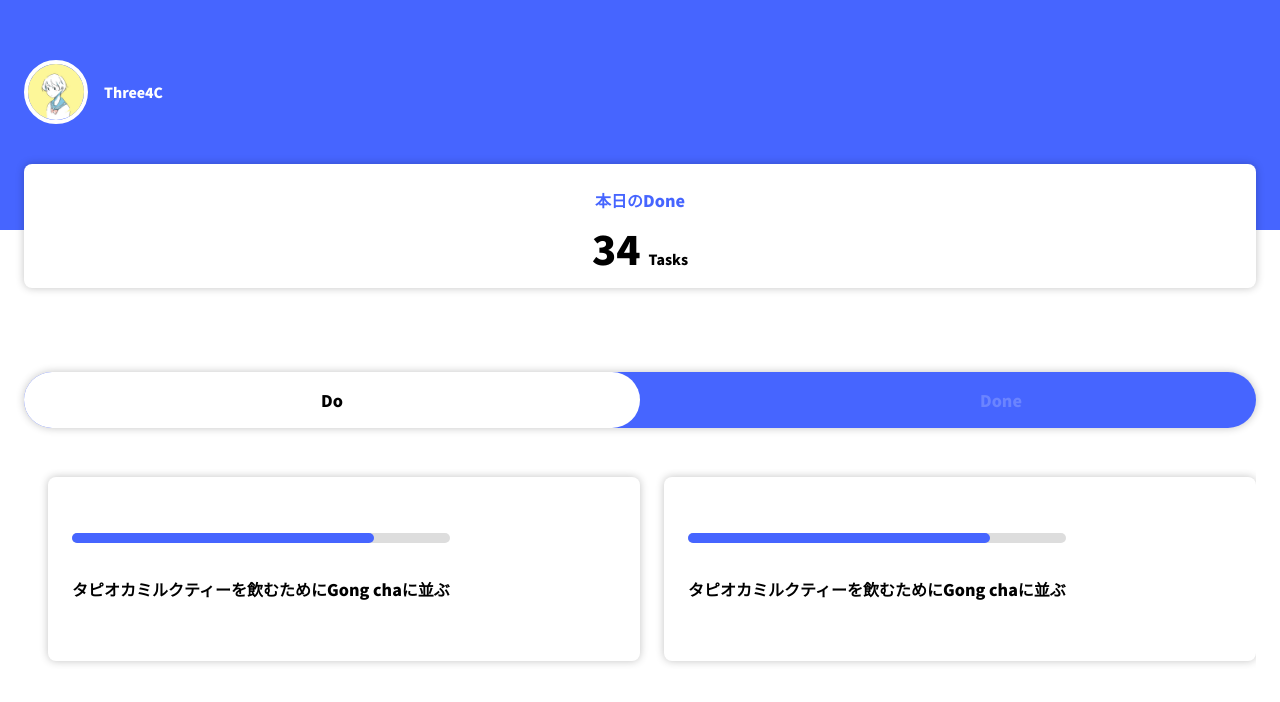
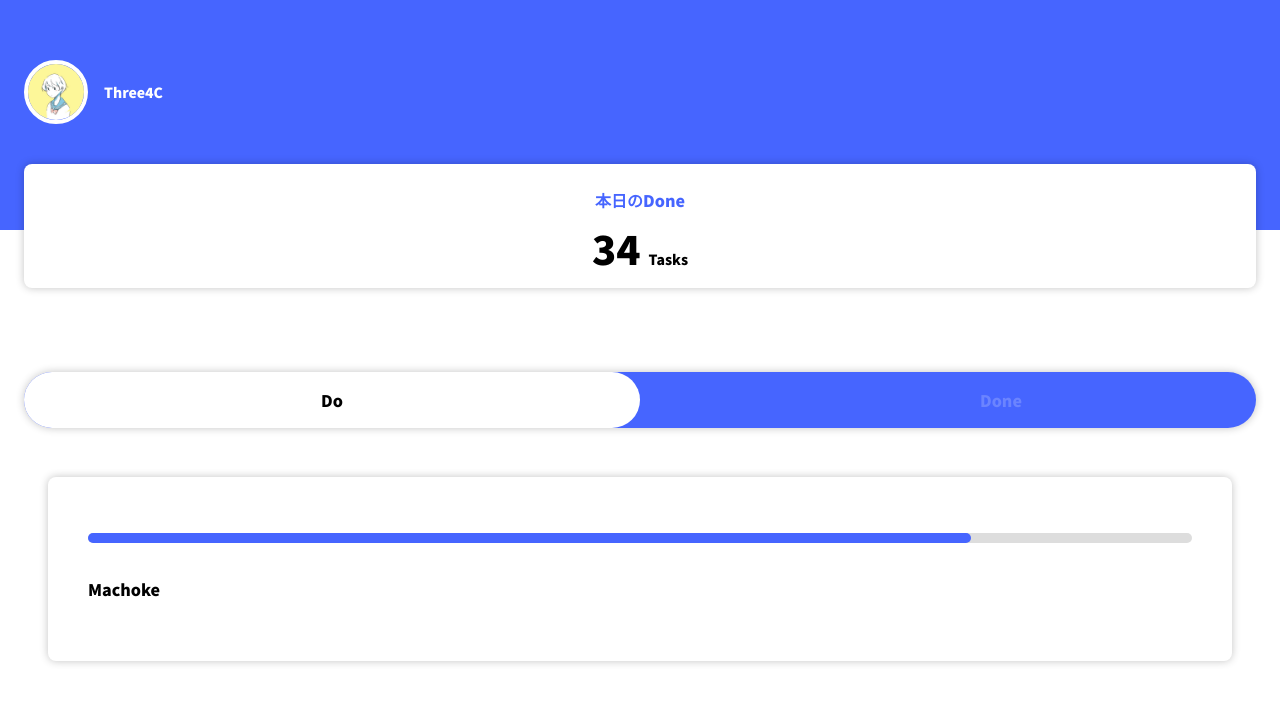
Before and after one commit to full-stack-engineer/full-stack-first, a React (Create React App) app in the folder front/: page / in a window 1280 px wide. Shown: the part 800-1502 px from the top of the page. Built offline with nearby package versions, Linux system fonts and the light colour scheme.

Commit message:
React-dndの準備

```diff
--- a/front/package.json
+++ b/front/package.json
@@ -11,6 +11,9 @@
     "@types/react-redux": "^7.1.2",
     "node-sass": "^4.12.0",
     "react": "^16.9.0",
+    "react-dnd": "^9.4.0",
+    "react-dnd-html5-backend": "^9.4.0",
+    "react-dnd-touch-backend": "^9.4.0",
     "react-dom": "^16.9.0",
     "react-redux": "^7.1.1",
     "react-scripts": "^3.1.1",
--- a/front/src/components/Main/Main.scss
+++ b/front/src/components/Main/Main.scss
@@ -12,7 +12,7 @@ $subBule: #6B84FF;
     }
 
     &__inner {
-        padding: 60px 24px 56px;
+        padding: 60px 0 56px;
         position: absolute;
         top: 0;
         left: 0;
--- a/front/src/components/Main/Main.tsx
+++ b/front/src/components/Main/Main.tsx
@@ -3,6 +3,7 @@ import Profile from "../Profile/Profile";
 import Total from "../Total/Total";
 import Toggle from "../Toggle/Toggle";
 import Todo from "../Todo/Todo";
+import mockResponce from "../../mock-response.json";
 import "./Main.scss";
 
 import image from "../../assets/girl.jpg";
@@ -23,10 +24,7 @@ export default class Main extends Component {
                         todos={34}
                     />
                     <Toggle />
-                    <Todo
-                        todoBarStyle={{ width: 80 + "%" }}
-                        text="タピオカミルクティーを飲むためにGong chaに並ぶ"
-                    />
+                    <Todo todos={mockResponce} />
                 </div>
             </div>
         )
--- a/front/src/components/Profile/Profile.scss
+++ b/front/src/components/Profile/Profile.scss
@@ -1,7 +1,7 @@
 .Profile {
     display: flex;
     align-items: center;
-    margin-bottom: 40px;
+    margin: 0 24px 40px;
 
     &__image {
         border-radius: 32px;
--- a/front/src/components/Todo/Todo.scss
+++ b/front/src/components/Todo/Todo.scss
@@ -5,24 +5,30 @@ $bgColor: #ddd;
 
     &__list {
         display: flex;
-        overflow-y: scroll;
+        overflow: auto;
+        scroll-snap-type: x mandatory;
     }
 
     &__item {
+        display: flex;
+        justify-content: center;
+        scroll-snap-align: start;
+        width: 100vw;
+    }
+
+    &__box {
+        display: flex;
         align-items: center;
         box-shadow: 0 0 8px rgba($color: #000000, $alpha: 0.24);
         border-radius: 8px;
-        display: flex;
-        padding: 40px 24px;
-        margin: 8px auto;
-        min-width: 280px;
-        width: calc(100% - 47px);
+        padding: 24px 40px;
+        margin: 8px 48px;
         height: 184px;
+        width: 100vw;
+    }
 
-        &:not(:last-child) {
-            margin-left: 24px;
-            margin-right: 24px;
-        }
+    &__boxInner {
+        width: 100%;
     }
 
     &__bgBar {
--- a/front/src/components/Todo/Todo.tsx
+++ b/front/src/components/Todo/Todo.tsx
@@ -1,37 +1,46 @@
 import React from "react";
+import { DragSource } from 'react-dnd';
 import "./Todo.scss";
 
 interface TodoInterface {
-    text: string;
-    todoBarStyle: any;
+    todos: TodoResponse;
 }
+
+export interface TodoResponse {
+    status: string;
+    message: string;
+    data: Array<TodoResponseData>
+}
+
+export interface TodoResponseData {
+    id?: number;
+    content?: string;
+    user_id?: number;
+    progress?: number;
+    created_at?: string;
+    updated_at?: string;
+}
+
 
 const Todo: React.FC<TodoInterface> = props => {
     return (
         <div className="Todo">
             <ul className="Todo__list">
-                <li className="Todo__item">
-                    <div className="Todo__inner">
+                {props.todos.data.map((item, i) => (
+                    <li className="Todo__item" key={i}>
+                        <div className="Todo__box">
+                            <div className="Todo__boxInner">
                                 <div className="Todo__bgBar">
                                     <span
                                         className="Todo__bar"
-                                style={props.todoBarStyle}
+                                        style={{ width: `${item.progress}%` }}
                                     />
                                 </div>
-                        <p className="Todo__text">{props.text}</p>
+                                <p className="Todo__text">{item.content}</p>
+                            </div>
                         </div>
                     </li>
-                <li className="Todo__item">
-                    <div className="Todo__inner">
-                        <div className="Todo__bgBar">
-                            <span
-                                className="Todo__bar"
-                                style={props.todoBarStyle}
-                            />
-                        </div>
-                        <p className="Todo__text">{props.text}</p>
-                    </div>
-                </li>
+                ))}
             </ul>
         </div>
     )
--- a/front/src/components/Toggle/Toggle.scss
+++ b/front/src/components/Toggle/Toggle.scss
@@ -5,7 +5,7 @@ $subBule: #6B84FF;
 .Toggle {
     position: relative;
     line-height: 1;
-    margin-bottom: 40px;
+    margin: 0 24px 40px;
 
     &__input {
         cursor: pointer;
--- a/front/src/components/Total/Total.scss
+++ b/front/src/components/Total/Total.scss
@@ -7,9 +7,8 @@ $subBule: #6B84FF;
     background: $color;
     border-radius: 8px;
     box-shadow: 0 0 8px rgba($color: #000000, $alpha: 0.24);
-    margin-bottom: 84px;
+    margin: 0 24px 84px;
     height: 124px;
-    width: 100%;
 
     &__inner {
         display: flex;
--- /dev/null
+++ b/front/src/mock-response.json
@@ -0,0 +1,118 @@
+{
+  "status": "SUCCESS",
+  "message": "Loaded parent_tasks",
+  "data": [
+    {
+      "id": 9,
+      "content": "Machoke",
+      "user_id": 1,
+      "progress": 80,
+      "created_at": "2019-09-18T12:47:54.792Z",
+      "updated_at": "2019-09-18T12:47:54.792Z"
+    },
+    {
+      "id": 11,
+      "content": "Mewtwo",
+      "user_id": 1,
+      "progress": 0,
+      "created_at": "2019-09-18T12:47:54.864Z",
+      "updated_at": "2019-09-18T12:47:54.864Z"
+    },
+    {
+      "id": 13,
+      "content": "Slowbro",
+      "user_id": 1,
+      "progress": 0,
+      "created_at": "2019-09-18T12:47:54.898Z",
+      "updated_at": "2019-09-18T12:47:54.898Z"
+    },
+    {
+      "id": 17,
+      "content": "Rapidash",
+      "user_id": 1,
+      "progress": 0,
+      "created_at": "2019-09-18T12:47:54.941Z",
+      "updated_at": "2019-09-18T12:47:54.941Z"
+    },
+    {
+      "id": 19,
+      "content": "Eevee",
+      "user_id": 1,
+      "progress": 0,
+      "created_at": "2019-09-18T12:47:54.966Z",
+      "updated_at": "2019-09-18T12:47:54.966Z"
+    },
+    {
+      "id": 20,
+      "content": "Rapidash",
+      "user_id": 1,
+      "progress": 0,
+      "created_at": "2019-09-18T12:47:54.979Z",
+      "updated_at": "2019-09-18T12:47:54.979Z"
+    },
+    {
+      "id": 22,
+      "content": "Nidoqueen",
+      "user_id": 1,
+      "progress": 0,
+      "created_at": "2019-09-18T12:47:55.010Z",
+      "updated_at": "2019-09-18T12:47:55.010Z"
+    },
+    {
+      "id": 24,
+      "content": "Ponyta",
+      "user_id": 1,
+      "progress": 0,
+      "created_at": "2019-09-18T12:47:55.033Z",
+      "updated_at": "2019-09-18T12:47:55.033Z"
+    },
+    {
+      "id": 25,
+      "content": "Articuno",
+      "user_id": 1,
+      "progress": 0,
+      "created_at": "2019-09-18T12:47:55.046Z",
+      "updated_at": "2019-09-18T12:47:55.046Z"
+    },
+    {
+      "id": 34,
+      "content": "Pidgey",
+      "user_id": 1,
+      "progress": 0,
+      "created_at": "2019-09-18T12:47:55.204Z",
+      "updated_at": "2019-09-18T12:47:55.204Z"
+    },
+    {
+      "id": 39,
+      "content": "Lapras",
+      "user_id": 1,
+      "progress": 0,
+      "created_at": "2019-09-18T12:47:55.277Z",
+      "updated_at": "2019-09-18T12:47:55.277Z"
+    },
+    {
+      "id": 40,
+      "content": "Gastly",
+      "user_id": 1,
+      "progress": 0,
+      "created_at": "2019-09-18T12:47:55.288Z",
+      "updated_at": "2019-09-18T12:47:55.288Z"
+    },
+    {
+      "id": 41,
+      "content": "hogehoge",
+      "user_id": 1,
+      "progress": 25,
+      "created_at": "2019-09-18T14:47:59.897Z",
+      "updated_at": "2019-09-18T14:47:59.897Z"
+    },
+    {
+      "id": 42,
+      "content": "string",
+      "user_id": 1,
+      "progress": 0,
+      "created_at": "2019-09-19T13:22:45.443Z",
+      "updated_at": "2019-09-19T13:22:45.443Z"
+    }
+  ]
+}
```
Also changed, not shown: 1 other file (tests, documents, lock files or other folders). Lines whose indentation alone changed are shown as unchanged.
